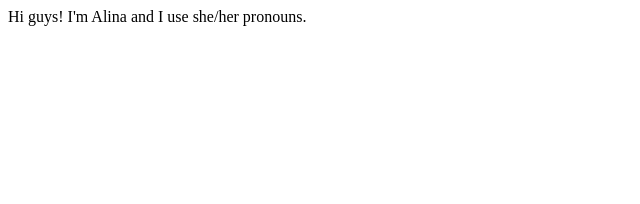
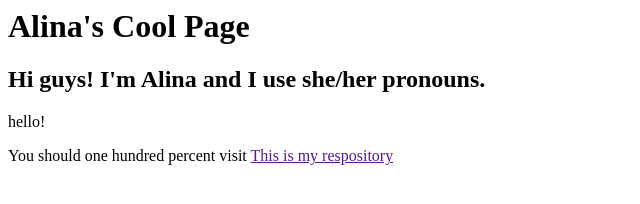
Before and after one commit to alinaaa770/Alina, a plain HTML site: page index.html in a window 1280 px wide. Shown: the whole page, without its empty margins (0-640 px from the left). Drawn offline with Linux system fonts and the light colour scheme.

Commit message:
Alina's Cool Page

```diff
--- a/index.html
+++ b/index.html
@@ -1 +1,17 @@
-Hi guys! I'm Alina and I use she/her pronouns.
+<h1>
+Alina's Cool Page
+</h1>
+
+<h2>
+    Hi guys! I'm Alina and I use she/her pronouns.
+</h2>
+
+<p>
+hello!
+</p>
+
+<p>
+You should one hundred percent visit
+<a href https://alinaaa770.github.io/Alina/>
+This is my respository
+</p>
```
